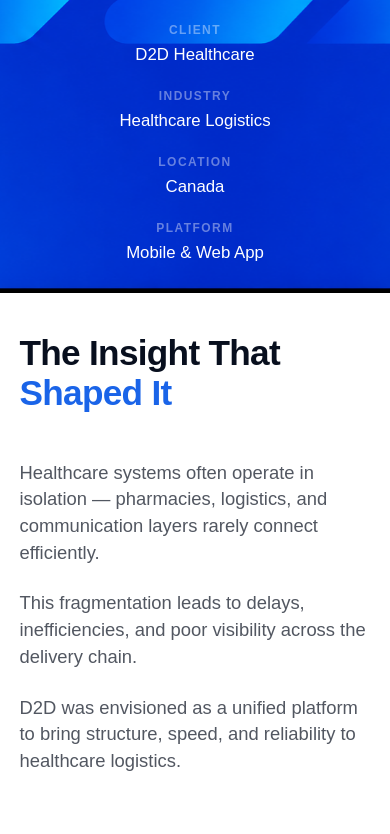
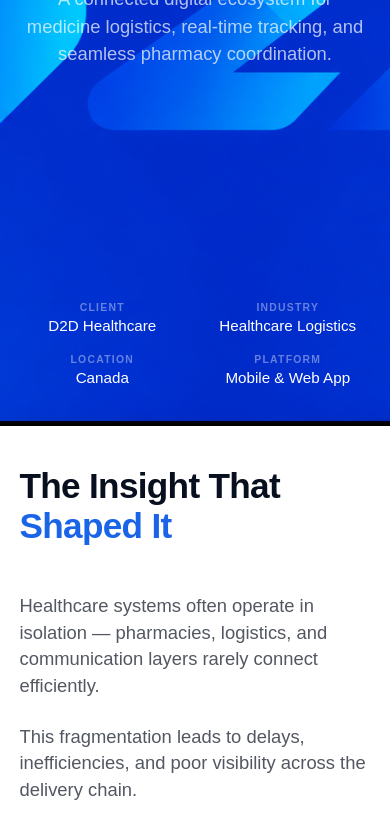
Before and after one commit to AchuAnil221/D2D-Healthcare-CaseStudy, a website built with Vite: page index.html in a window 390 px wide. Shown: the part 418-1252 px from the top of the page. Built offline with nearby package versions, Linux system fonts and the light colour scheme; a web font is replaced by a local one.

Commit message:
Fix mobile hero layout to fit 100vh and align footer 2x2

```diff
--- a/index.html
+++ b/index.html
@@ -1240,16 +1240,35 @@
         font-size: 1.15rem;
       }
       .hero-footer-bar {
-        grid-template-columns: 1fr;
-        position: relative;
-        padding: 30px 5%;
+        grid-template-columns: 1fr 1fr;
+        position: absolute;
+        bottom: 0;
+        left: 0;
+        right: 0;
+        padding: 20px 5% 40px;
+        gap: 20px;
+      }
+      .hf-item {
+        gap: 4px;
+      }
+      .hf-label {
+        font-size: 0.65rem;
+      }
+      .hf-value {
+        font-size: 0.95rem;
+      }
+      .hero-client-label {
+        justify-content: center;
       }
       .hero-content {
-        padding: 20vh 5% 5vh;
-        min-height: auto;
+        padding: 0 5%;
+        justify-content: center;
+        min-height: 100%;
+        height: 100%;
       }
       .s-hero {
-        min-height: auto;
+        min-height: 100vh;
+        height: 100vh;
       }
       .eco-cards {
         grid-template-columns: 1fr;
```
